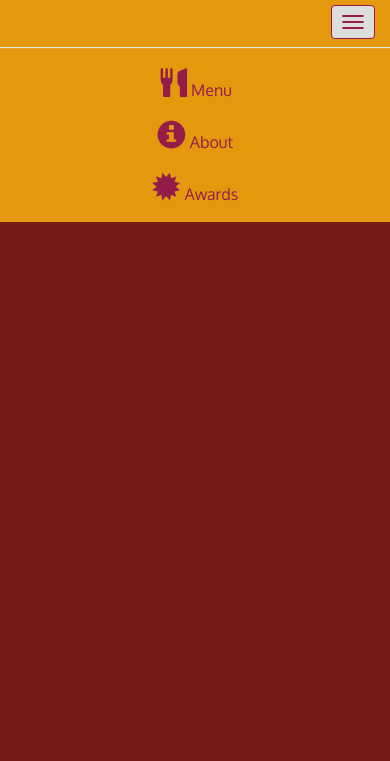
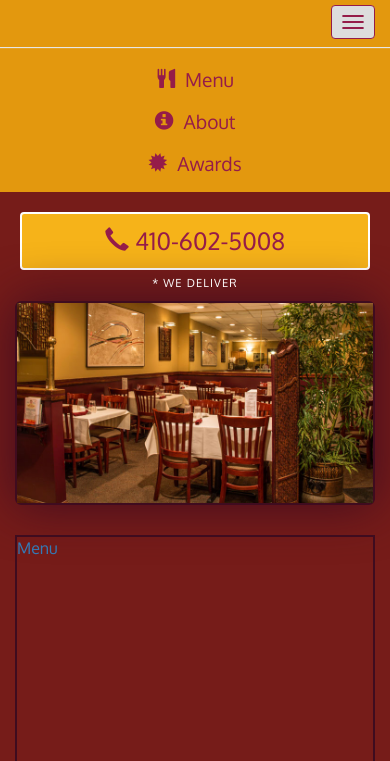
Before and after one commit to avs8/coursera-test, a plain HTML site: page mod3_soln/index.html in a window 390 px wide. Both pictures are taken after a click on the button "Toggle navigation". Shown: the part 83-844 px from the top of the page. Drawn offline with Linux system fonts and the light colour scheme.

Commit message:
home page tiles added

```diff
--- a/mod3_soln/css/styles.css
+++ b/mod3_soln/css/styles.css
@@ -79,10 +79,36 @@ body {
     clear: both;
 }
 
+/****** HOMEPAGE *******/
+.container .jumbotron {
+    box-shadow: 0 0 50px #3F0C1F;
+    border: 2px solid #3F0C1F;
+    background-color: transparent;
+}
+
+#menu-tile, #specials-tile, #map-tile {
+    height: 250px;
+    width:100%;
+    position: relative;
+    margin-bottom: 15px;
+    border: 2px solid #3F0C1F;
+    overflow: hidden;
+}
+
+#menu-tile:hover, #specials-tile:hover, #map-tile:hover {
+    box-shadow: 0 1px 5px 1px #cccccc;
+}
+
+/*********** END HOMEPAGE **********/
+
 /*------RESPONSIVE DESIGN----------*/
 
 /*******LARGE DEVICE*******/
 @media(min-width: 1200px) {
+    .container .jumbotron {
+        background: url("../images/jumbotron_1200.jpg") no-repeat;
+        height: 675px;
+    }
 
 }
 
@@ -93,11 +119,19 @@ body {
         width: 100px;
         height: 100px;
     }
+    .container .jumbotron {
+        background: url("../images/jumbotron_992.jpg ") no-repeat;
+        height: 558px;
+    }
 
 }
 
 /*******SMALL DEVICE*******/
 @media(min-width: 768px) and (max-width: 991px) {
+    .container .jumbotron {
+        background: url("../images/jumbotron_992.jpg ") no-repeat;
+        height: 432px;
+    }
 
 }
 
@@ -119,5 +153,31 @@ body {
     .navbar-brand p img {
         height: 20px;
     }
+    #collapsable-nav {
+        font-size: 1.2em;
+    }
+    #collapsable-nav a span {
+        font-size: 1em;
+        margin-right: 5px;
+    }
+    #call-btn > a {
+        font-size: 1.5em;
+        display: block;
+        margin: 0 20px;
+        padding: 10px;
+        border: 2px solid #fff;
+        background-color: #f6b319;
+        color: #951c49;
+    }
+    #xs-deliver {
+        margin-top: 5px;
+        font-size: .7em;
+        letter-spacing: .1em;
+        text-transform: uppercase;
+    }
+    .container .jumbotron {
+        margin-top: 10px;
+        padding: 0;
 
+    }
 }
--- a/mod3_soln/index.html
+++ b/mod3_soln/index.html
@@ -58,8 +58,39 @@
         </div><!-- .container -->
     </nav><!-- #header-nav -->
 </header>
+<div id="call-btn" class="visible-xs">
+    <a class="btn" href="tel:410-602-5008">
+        <span class="glyphicon glyphicon-earphone"></span>
+        410-602-5008
+    </a>
+</div>
+<div id="xs-deliver" class="text-center visible-xs">* We Deliver</div>
+<div id="main-content" class="container">
+    <div class="jumbotron">
+        <img src="images/jumbotron_768.jpg" alt="Picture of Reataurant" class="img-responsive visible-xs">
+    </div>
+    <div id="home-tiles" class="row">
+        <div class="col-md-4 col-sm-6 col-xs-12">
+            <a href="menu-categories.html">
+                <div id="menu-tile"><span>Menu</span></div>
+            </a>
 
+        </div>
+        <div class="col-md-4 col-sm-6 col-xs-12">
+            <a href="single-categories.html">
+                <div id="specials-tile"><span>Special</span></div>
+            </a>
 
+        </div>
+
+        <div class="col-md-4 col-sm-12 col-xs-12">
+            <a href="" target="_blank">
+                <div id="map-tile"><span>Map</span></div>
+            </a>
+
+        </div>
+    </div>
+</div>
 <!-- jQuery (Bootstrap JS plugins depend on it) -->
 <script src="js/jquery-3.2.1.min.js"></script>
 <script src="js/bootstrap.min.js"></script>
```
Also changed, not shown: mod3_soln/images/jumbotron_1200.jpg (added), mod3_soln/images/jumbotron_768.jpg (added), mod3_soln/images/jumbotron_992.jpg (added).
